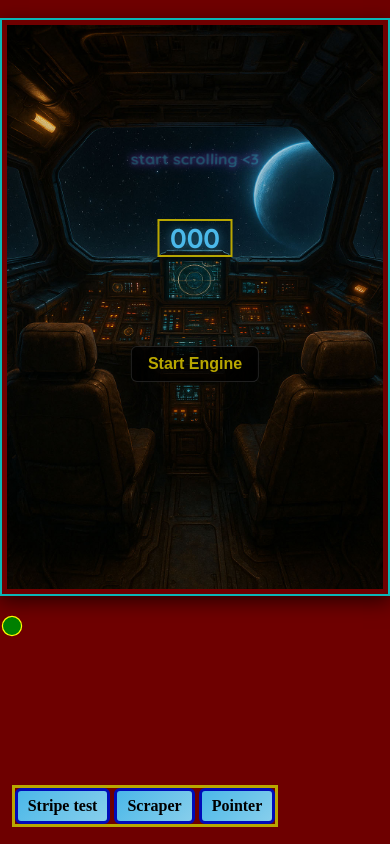
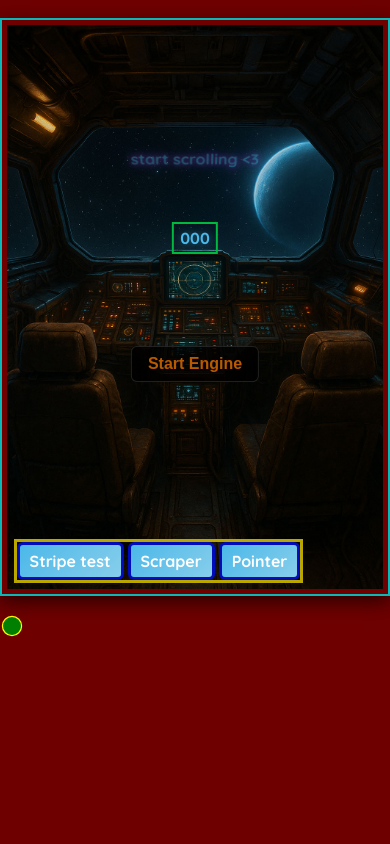
Before and after one commit to 8606DesignStudio/VS-Code, a plain HTML site: page index.html in a window 390 px wide. Drawn offline with Linux system fonts and the light colour scheme.

Commit message:
consolidating styling

```diff
--- a/index.html
+++ b/index.html
@@ -11,20 +11,14 @@
     <div class="cockpit-bg">
         <img src="cockpit.jpg" alt="Cockpit" class="cockpit-img">
         <button class="cockpit-button" onclick="buttonClick()">Start Engine</button>
-                <div class="dials" id="dials"></div>
+        <div class="dial" id="dial"></div>
         <div class="episode" id="episode">Episode 000: Welcome to the Show</div>
-            </div>
-
         <div class="stripe-button">
-
             <a href="https://buy.stripe.com/00wcMX3W86cM4Eaa80d7q00" target="_blank">Stripe test</a>
             <a href="scraper.html" class="scraper-link">Scraper</a>
             <a href="pointer.html" class="new-page-link">Pointer</a>
         </div>
-
-
-
-            <div class="instruction-arrow"></div>
+    </div>
 
     <svg xmlns="http://www.w3.org/2000/svg" width="24" height="24" viewBox="0 0 100 100" fill="green" stroke="yellow" stroke-width="5">
     <circle cx="50" cy="50" r="40"></circle>
--- a/script.js
+++ b/script.js
@@ -21,10 +21,10 @@ const maxEpisode = 146;
 
 loadEpisodes();
 
-// Create dial element
-document.getElementById('dials').innerHTML = `<div class="dial">${String(currentNumber).padStart(3, '0')}</div>`;
+// Initialize dial content in the existing element
+document.getElementById('dial').textContent = String(currentNumber).padStart(3, '0');
 
-const dialElement = document.querySelector('.dial');
+const dialElement = document.getElementById('dial');
 
 // Create invisible touch area for better mobile interaction
 const touchArea = document.createElement('div');
@@ -36,7 +36,7 @@ touchArea.style.top = '50%';
 touchArea.style.transform = 'translate(-50%, -50%)';
 touchArea.style.zIndex = '10';
 
-document.getElementById('dials').appendChild(touchArea);
+document.getElementById('dial').appendChild(touchArea);
 
 // Shooting stars functionality
 function createShootingStar() {
@@ -142,8 +142,8 @@ function handleTouchMove(e) {
 
 // Update functions
 function updateDialOnly() {
-    const dialElement = document.querySelector('.dial');
-    dialElement.textContent = String(currentNumber).padStart(3, '0');
+    const dialElement = document.getElementById('dial');
+    if (dialElement) dialElement.textContent = String(currentNumber).padStart(3, '0');
 }
 
 function updateEpisodeContent() {
--- a/style.css
+++ b/style.css
@@ -7,6 +7,7 @@
 }
 body {
   background: #6e0000;
+  border: #ffffff;
 }
 
 /* controllable block that contains the cockpit image and overlays */
@@ -35,7 +36,7 @@ body {
   left: 50%;
   transform: translate(-50%, -50%);
   background-color: rgba(0, 0, 0, 0.8);
-  color: #b9a700;
+  color: #b95900;
   font-weight: 600;
   font-size: 1rem;
   cursor: pointer;
@@ -54,12 +55,15 @@ body {
   border: 3px solid #b9a700;
 }
 .stripe-button a {
+  background: linear-gradient(135deg, #4bb8e9, #87ceeb);
   display: inline-block;
   border-radius: 6px;
-  background: linear-gradient(135deg, #4bb8e9, #87ceeb);
-  color: #000000;
+  font-family: "Quicksand", system-ui, -apple-system, "Segoe UI", Roboto,
+    sans-serif;
+  color: #ffffff;
   text-decoration: none;
   font-weight: 600;
+  padding: 6px 10px;
   border: 3px solid #000cb9;
 }
 
@@ -101,39 +105,42 @@ body {
     0 0 15px rgba(147, 112, 219, 0.8), 0 0 25px rgba(123, 104, 238, 0.6);
 }
 
-/* Dials placeholder */
-.dials {
+/* Dial placeholder: positioned relative to cockpit and scales with it */
+#dial {
   position: absolute;
   top: 38%;
   left: 50%;
   transform: translate(-50%, -50%);
   z-index: 30;
+  /* responsive width relative to cockpit container */
+  width: 12%;
+  min-width: 44px;
+  max-width: 120px;
+  display: flex;
+  align-items: center;
+  justify-content: center;
 }
 .dial {
   font-family: "Quicksand", system-ui, -apple-system, "Segoe UI", Roboto,
     sans-serif;
-  width: 75px;
+  /* fill the responsive container */
+  width: 100%;
+  box-sizing: border-box;
   display: flex;
   align-items: center;
   justify-content: center;
   cursor: pointer;
   transition: transform 0.2s;
-  font-size: 1.7rem;
+  font-size: clamp(
+    1rem,
+    2.4vw,
+    1.7rem
+  ); /* fluid font size that scales but is constrained */
   font-weight: 550;
-  border: #b9a700 solid 2px;
+  border: 2px solid #00b93e;
   color: #4bb8e9;
   text-shadow: 0 0 8px rgba(75, 184, 233, 0.4), 0 0 16px rgba(75, 184, 233, 0.2);
-}
-
-.instruction-arrow {
-  position: absolute;
-  top: 85%;
-  left: 50%;
-  transform: translateX(-50%);
-  font-size: 2rem;
-  color: #4bb8e9;
-  pointer-events: none;
-  z-index: 25;
+  padding: 0.25rem 0;
 }
 
 /* Responsive tweaks */
@@ -142,7 +149,12 @@ body {
     width: 90%;
     font-size: 1rem;
   }
-  .stripe-button a {
-    padding: 6px 10px;
-  }
 }
+
+#svg1 {
+  position: absolute;
+  top: 80%;
+  left: 80%;
+  transform: translate(-50%, -50%);
+  z-index: 10;
+}
```
Lines whose indentation alone changed are shown as unchanged.
